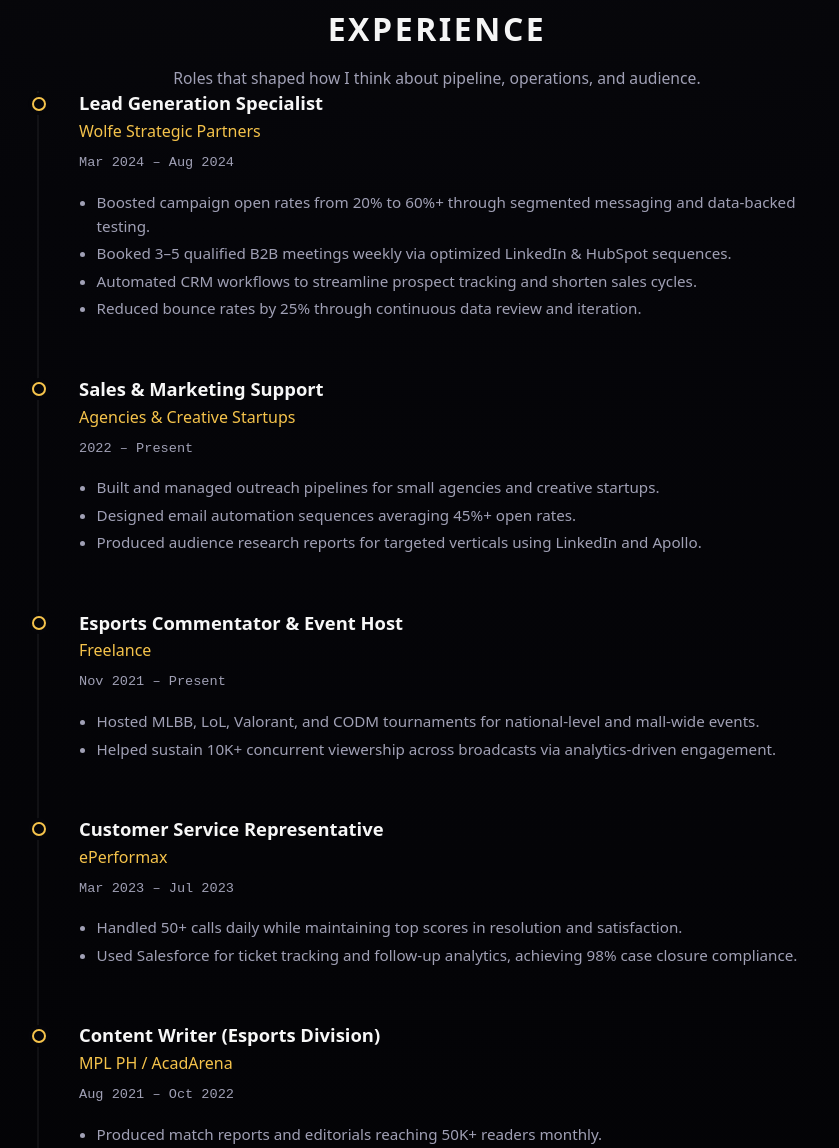
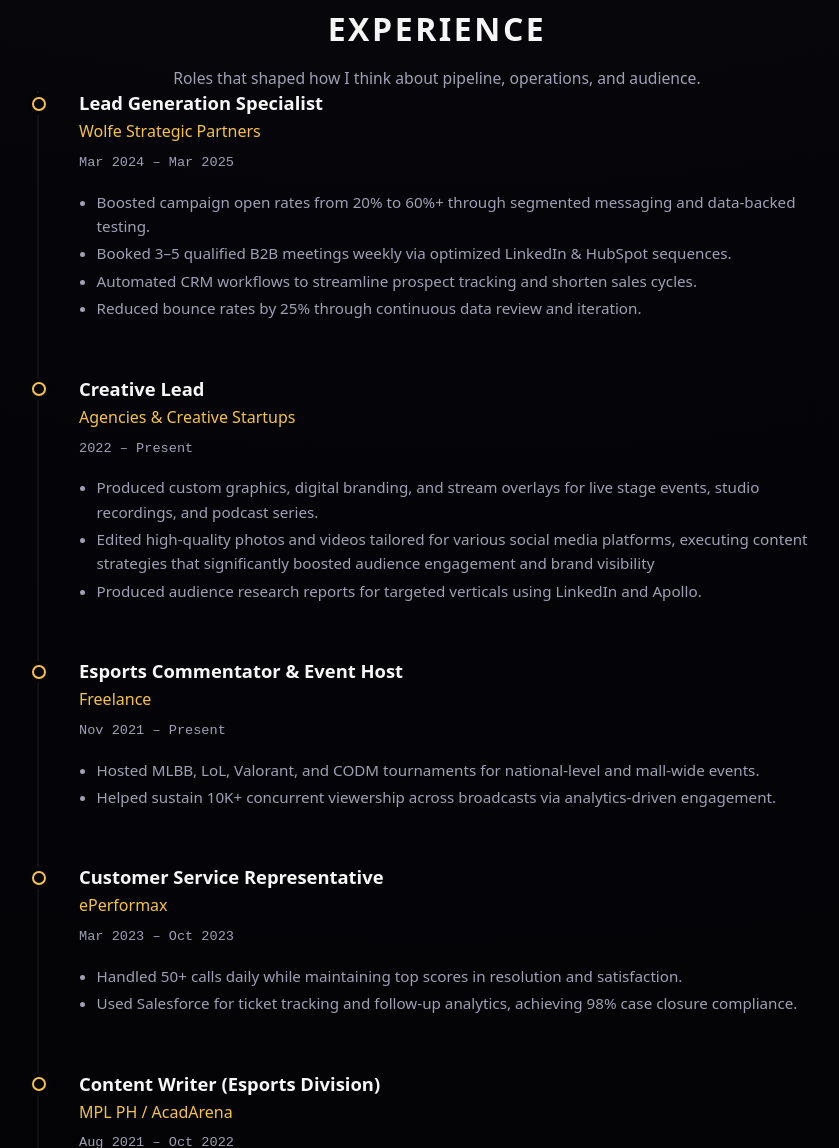
Before and after one commit to DanlanDan/portfolio, a plain HTML site: page index.html in a window 1280 px wide. Shown: the part 1900-3048 px from the top of the page, without its empty margins (203-1042 px from the left). Drawn offline with Linux system fonts and the light colour scheme.

Commit message:
Update index.html

```diff
--- a/index.html
+++ b/index.html
@@ -181,7 +181,7 @@
         <div class="timeline-meta">
           <span class="timeline-role">Lead Generation Specialist</span>
           <span class="timeline-company">Wolfe Strategic Partners</span>
-          <span class="timeline-date">Mar 2024 – Aug 2024</span>
+          <span class="timeline-date">Mar 2024 – Mar 2025</span>
         </div>
         <ul class="bullet-list compact">
           <li>Boosted campaign open rates from 20% to 60%+ through segmented messaging and data-backed testing.</li>
@@ -193,13 +193,13 @@
 
       <article class="timeline-item">
         <div class="timeline-meta">
-          <span class="timeline-role">Sales & Marketing Support</span>
+          <span class="timeline-role">Creative Lead</span>
           <span class="timeline-company">Agencies & Creative Startups</span>
           <span class="timeline-date">2022 – Present</span>
         </div>
         <ul class="bullet-list compact">
-          <li>Built and managed outreach pipelines for small agencies and creative startups.</li>
-          <li>Designed email automation sequences averaging 45%+ open rates.</li>
+          <li>Produced custom graphics, digital branding, and stream overlays for live stage events, studio recordings, and podcast series.</li>
+          <li>Edited high-quality photos and videos tailored for various social media platforms, executing content strategies that significantly boosted audience engagement and brand visibility</li>
           <li>Produced audience research reports for targeted verticals using LinkedIn and Apollo.</li>
         </ul>
       </article>
@@ -220,7 +220,7 @@
         <div class="timeline-meta">
           <span class="timeline-role">Customer Service Representative</span>
           <span class="timeline-company">ePerformax</span>
-          <span class="timeline-date">Mar 2023 – Jul 2023</span>
+          <span class="timeline-date">Mar 2023 – Oct 2023</span>
         </div>
         <ul class="bullet-list compact">
           <li>Handled 50+ calls daily while maintaining top scores in resolution and satisfaction.</li>
```
